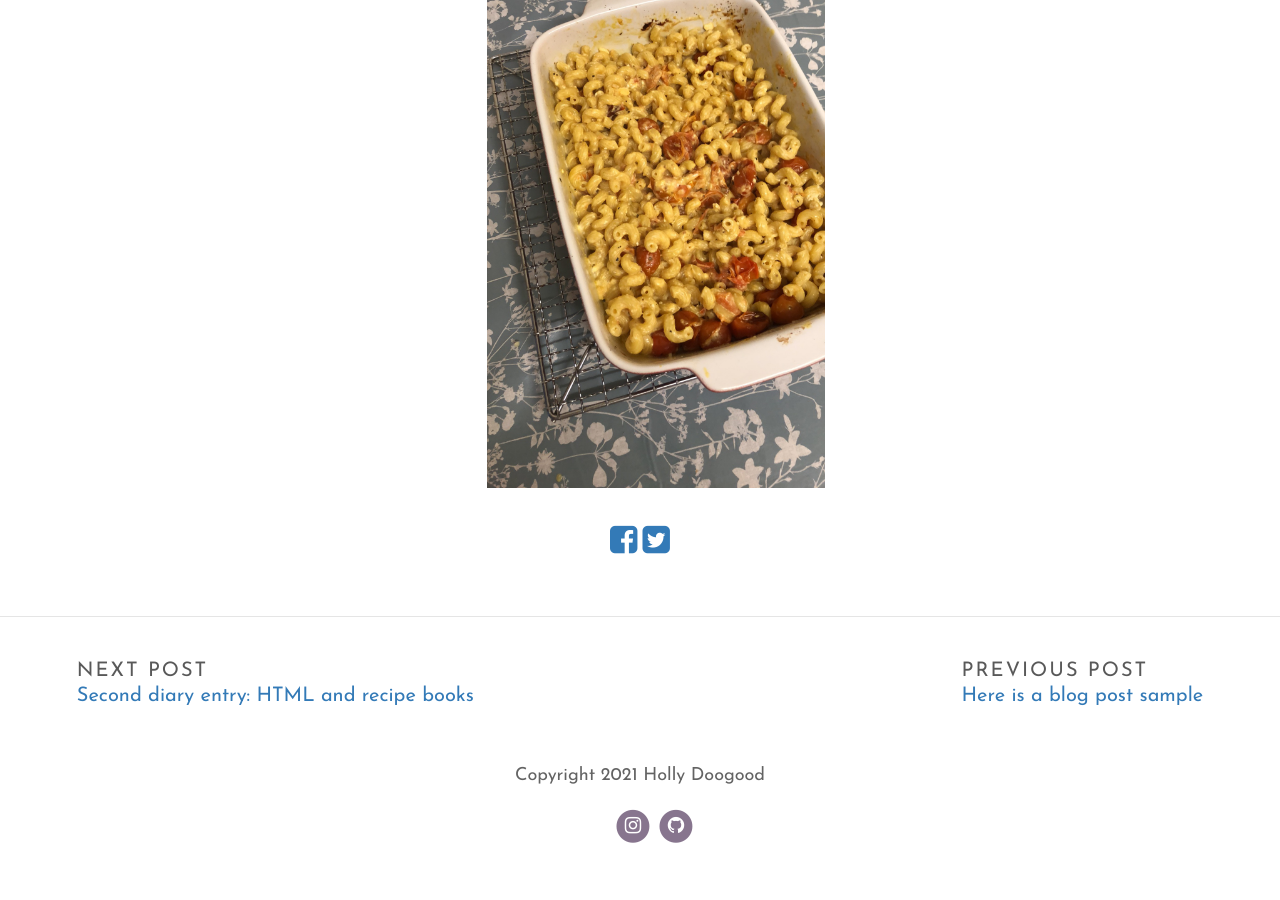
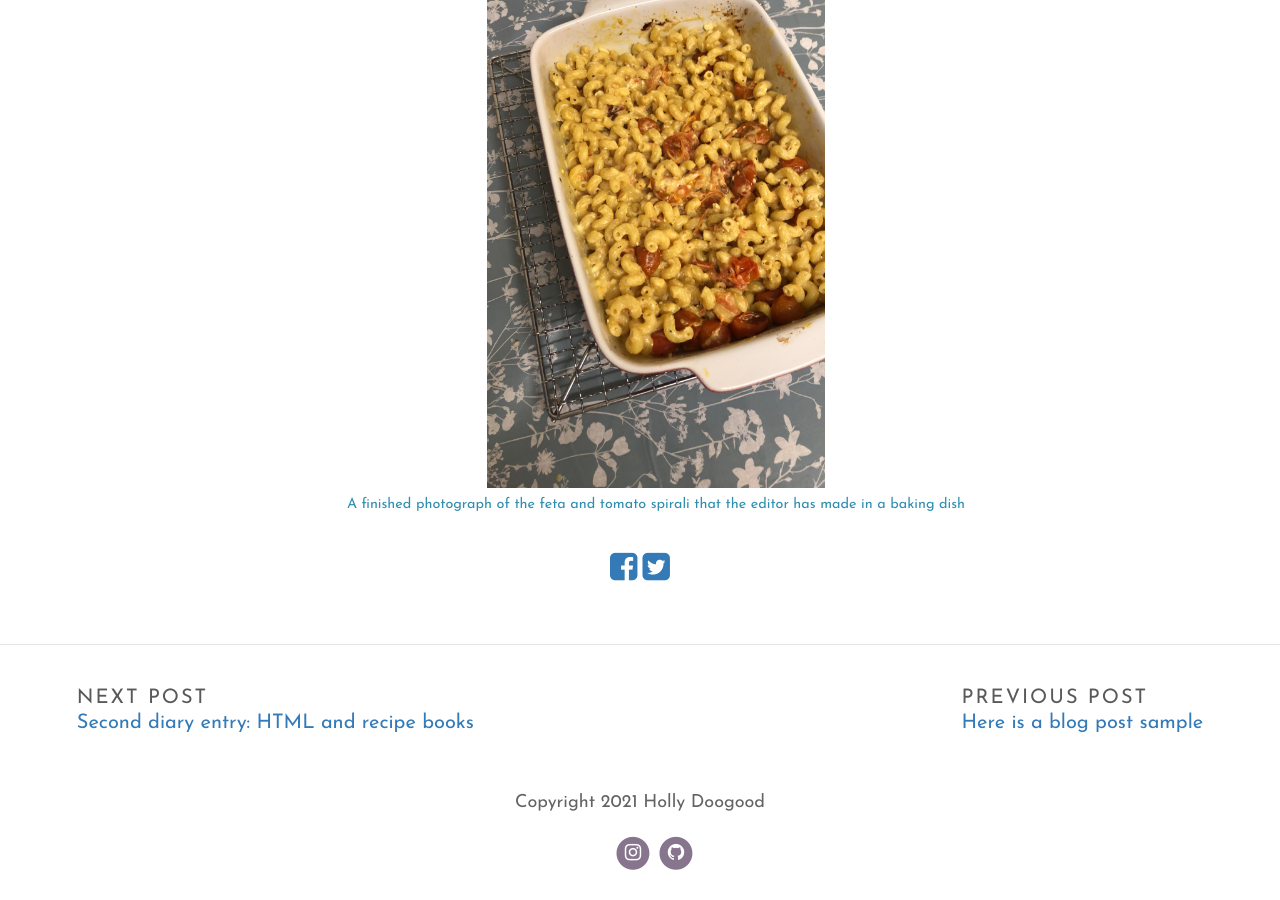
Before and after one commit to Hol1999/Hollyrecipewebsite, a Jekyll site: the page built from _posts/2021-02-06-first-diary-entry-inspiration.md, in a window 1280 px wide and 900 px high, scrolled down 2315 px. Built offline with Jekyll 4.4.1, drawn with Linux system fonts in a browser that asks for light colours; some web fonts are replaced; before the commit the page ends 3187 px from its top, so only the background shows below that.

Commit message:
Update Post “2021-02-06-first-diary-entry-inspiration”

```diff
--- a/_posts/2021-02-06-first-diary-entry-inspiration.md
+++ b/_posts/2021-02-06-first-diary-entry-inspiration.md
@@ -27,4 +27,4 @@ Hi ~ I'm the editor of *tornbetween,* and this weeks theme is 'inspiration'. I w
 
 * Today, I cooked my first recipe '*Feta, Tomato and Basil Spirali*', took a bunch of pictures and will upload the recipe soon. It was delicious, it is definitely worth recreating if you have some time. Here's a photo x
 
-  ![](../uploads/img_3825.jpg)
+  ![A finished photograph of the feta and tomato spirali that the editor has made in a baking dish](../uploads/img_3825.jpg "Feta and Tomato Spirali")
```
